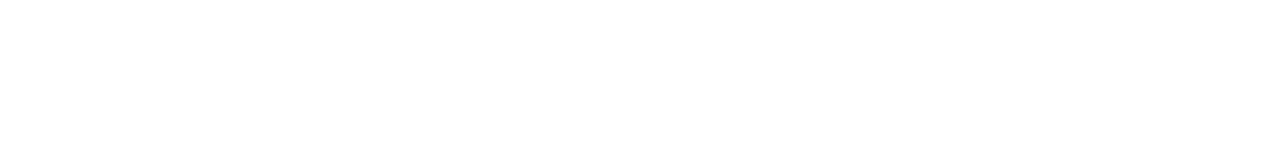
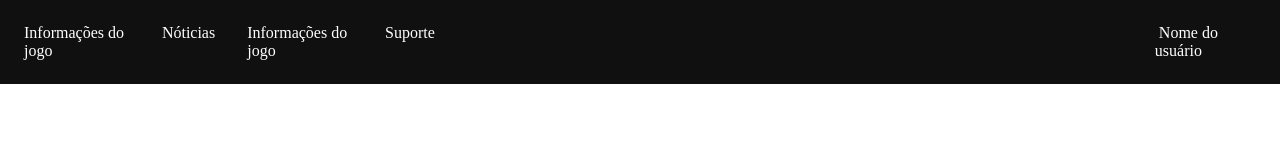
Before and after one commit to jonathasltavares/-Lead-Mentoring--Valorant-Project, a plain HTML site: page source/index.html in a window 1280 px wide. Drawn offline with Linux system fonts and the light colour scheme.

Commit message:
criando primeira estruturação do header

```diff
--- a/source/index.html
+++ b/source/index.html
@@ -1,13 +1,26 @@
 <!DOCTYPE html>
-<html lang="en">
+<html lang="pt-BR">
 <head>
     <meta charset="UTF-8">
     <meta http-equiv="X-UA-Compatible" content="IE=edge">
     <meta name="viewport" content="width=device-width, initial-scale=1.0">
     <title>Valorant</title>
 
+    <link rel="stylesheet" type="text/css" href="style.css"/>
 </head>
 <body>
-
+    <header class="cabecalho">
+        <img class="cabecalho-logo">
+        <nav class="cabecalho-menu">
+            <a class="cabecalho-menu-item">Informações do jogo</a>
+            <a class="cabecalho-menu-item">Nóticias</a>
+            <a class="cabecalho-menu-item">Informações do jogo</a>
+            <a class="cabecalho-menu-item">Suporte</a>
+        </nav>
+        <div class="cabecalho-perfil">
+            <img class="cabecalho-perfil-imagem">
+            <a class="cabecalho-perfil-item">Nome do usuário</a>
+        </div>
+    </header>
 </body>
 </html>
--- /dev/null
+++ b/source/style.css
@@ -0,0 +1,30 @@
+*{
+    margin: 0;
+    padding: 0;
+    box-sizing: border-box;
+    text-decoration: none;
+}
+.cabecalho{
+    display: flex;
+    flex-direction: row;
+    align-items: center;
+    justify-content: flex-start;
+    padding: 24px;
+    background-color: rgb(17, 16, 16);
+}
+
+.cabecalho-menu{
+    display: flex;
+    gap: 32px;
+}
+
+.cabecalho-menu-item{
+    color: white;
+}
+.cabecalho-perfil{
+    gap:32px;
+    margin-left: 720px;
+}
+.cabecalho-perfil-item{
+    color: white;
+}
```
